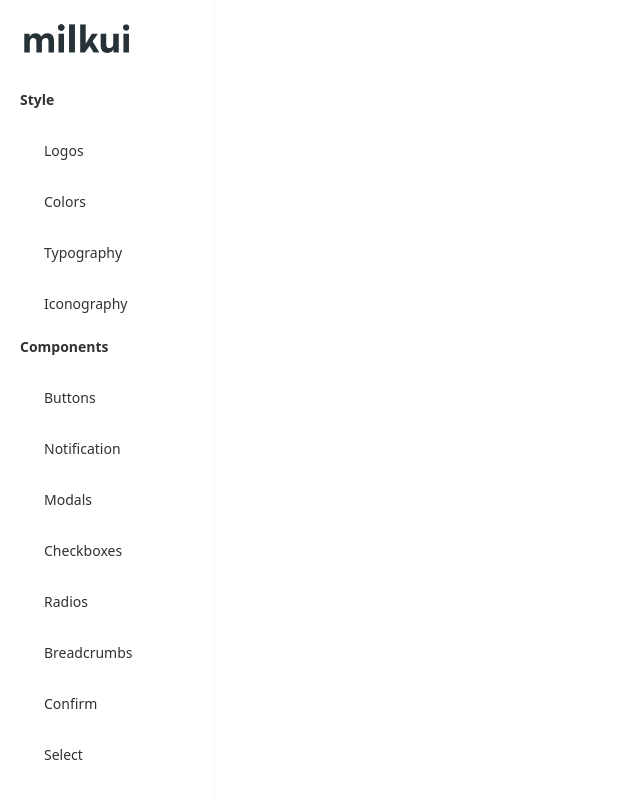
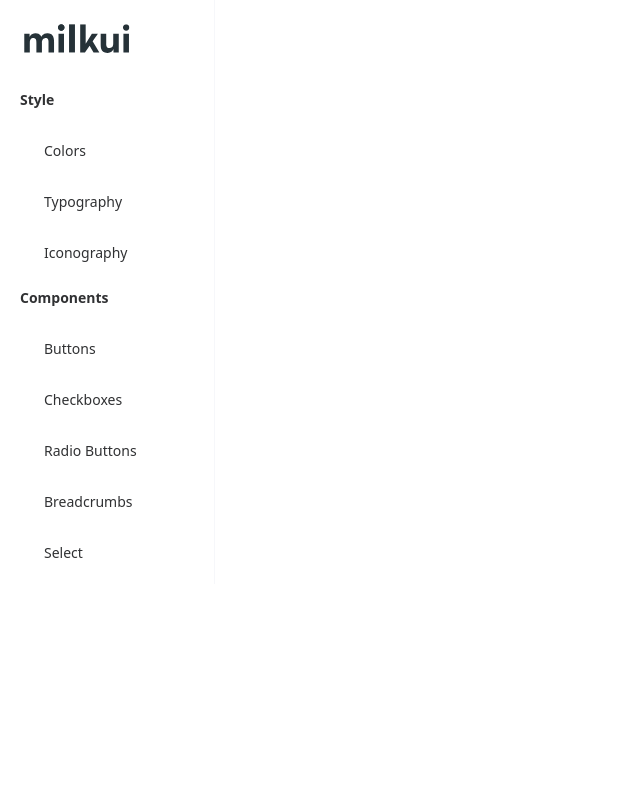
Before and after one commit to woo-u/milkui, a Vue app: page / in a window 1280 px wide. Shown: the whole page, without its empty margins (0-640 px from the left). Built offline with nearby package versions, Linux system fonts and the light colour scheme; what vue-highlightjs would draw is missing.

Commit message:
remove unused menu

```diff
--- a/src/components/Sidebar.vue
+++ b/src/components/Sidebar.vue
@@ -1,10 +1,13 @@
 <template>
 	<div id="sidebar">
-		<h1>
-      <router-link to="/">milk ui</router-link>
-    </h1>
+		<router-link to="/">
+      <h1>milk ui</h1>
+    </router-link>
 
     <!-- <h2 class="mt--neutrals-dark-gray-02">Style</h2> -->
+    <!-- <router-link to="/home" class="home">
+      <div class="menu mt--neutrals-dark-gray-02">Getting Started</div>
+    </router-link> -->
     <div
       class="menu mt--neutrals-dark-gray-02"
       @click="openStyleMenu = !openStyleMenu">
@@ -43,21 +46,20 @@ export default {
       openStyleMenu: true,
       openComponentsMenu: true,
       styles: [
-        {label: 'Logos', route: 'logos'},
         {label: 'Colors', route: 'colors'},
         {label: 'Typography', route: 'typography'},
         {label: 'Iconography', route: 'iconography'},
       ],
       components: [
         {label: 'Buttons', route: 'buttons'},
-        {label: 'Notification', route: 'notification'},
-        {label: 'Modals', route: 'modals'},
+        // {label: 'Notification', route: 'notification'},
+        // {label: 'Modals', route: 'modals'},
         {label: 'Checkboxes', route: 'checkboxes'},
-        {label: 'Radios', route: 'radios'},
+        {label: 'Radio Buttons', route: 'radios'},
         {label: 'Breadcrumbs', route: 'breadcrumbs'},
-        {label: 'Confirm', route: 'confirm'},
+        // {label: 'Confirm', route: 'confirm'},
         {label: 'Select', route: 'select'},
-        {label: 'Text Input', route: 'input'},
+        // {label: 'Text Input', route: 'input'},
       ],
 		}
 	},
@@ -97,6 +99,15 @@ h1 {
   background-repeat: no-repeat;
   margin: 24px 85px 36px 24px;
 }
+.home {
+  &.router-link-active .menu {
+    border-left: 4px solid $c-primary;
+    color: $c-primary;
+  }
+  .menu {
+    padding: 16px 15px;
+  }
+}
 .menu {
   padding-left: 20px;
   font-size: 14px;
```
Also changed, not shown: src/components/Home.vue (added, +22 -0 lines), 10 other files (tests, documents, lock files or other folders).
